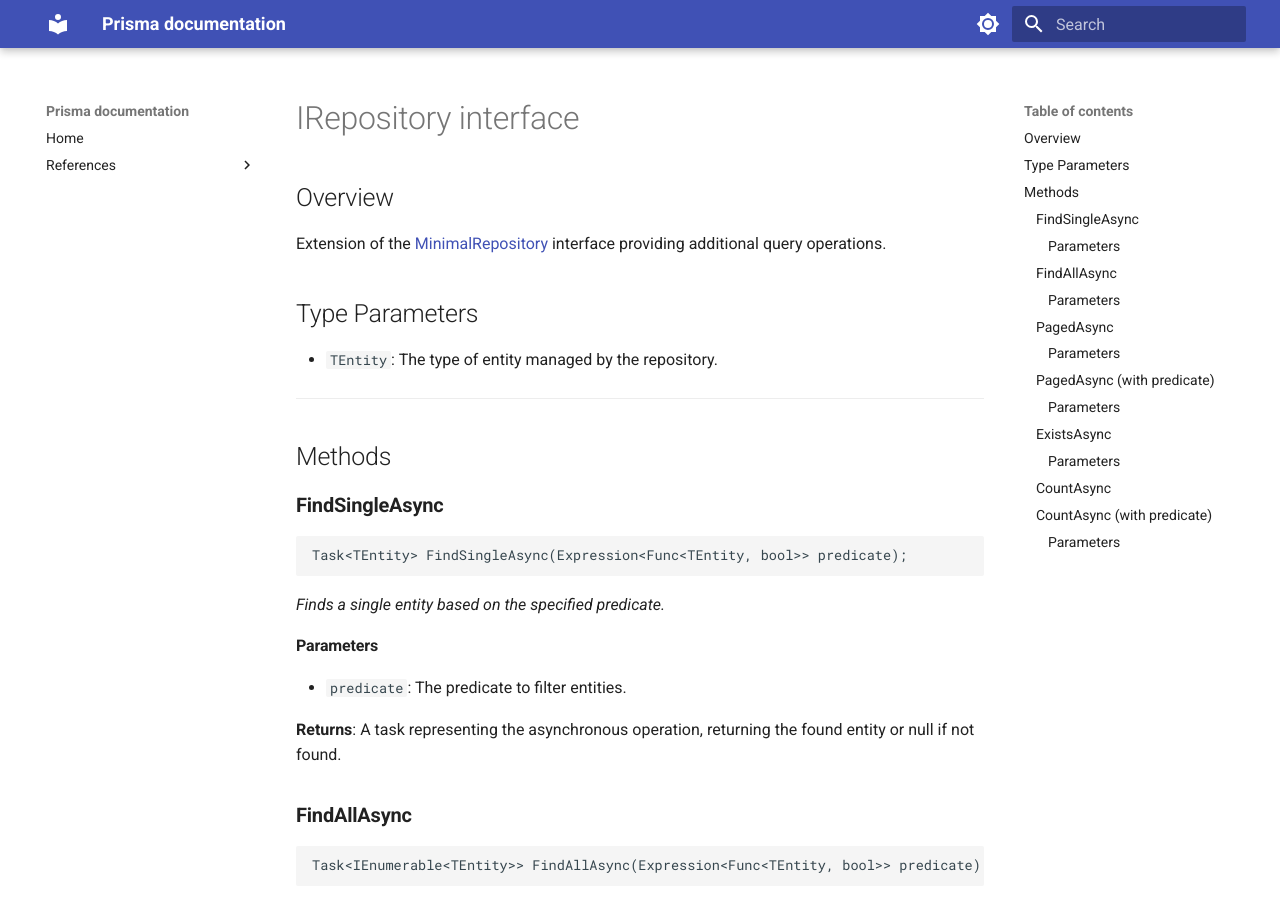
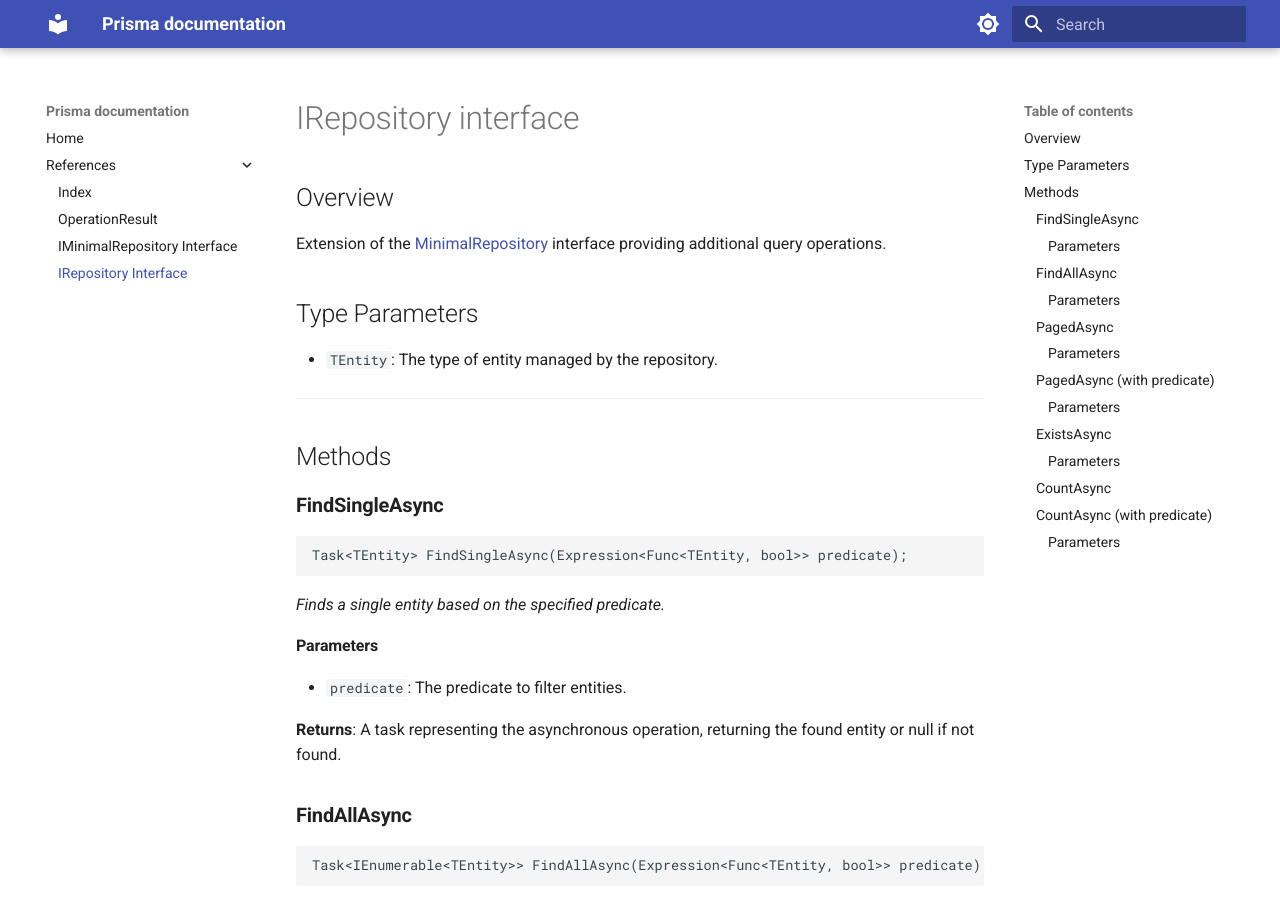
Before and after one commit to https-richardy/prisma, an MkDocs documentation site: the page built from Docs/docs/references/repository-interface.md, in a window 1280 px wide and 900 px high. Built offline with MkDocs 1.6.1 and Material for MkDocs 9.7.7, drawn with Linux system fonts in a browser that asks for light colours.

Commit message:
feat: added the 'IRepository Interface' reference to the navigation

```diff
--- a/Docs/mkdocs.yml
+++ b/Docs/mkdocs.yml
@@ -22,3 +22,4 @@ nav:
     - Index: references/index.md
     - OperationResult: references/operation-result-enum.md
     - IMinimalRepository Interface: references/minimal-repository-interface.md
+    - IRepository Interface: references/repository-interface.md
```
